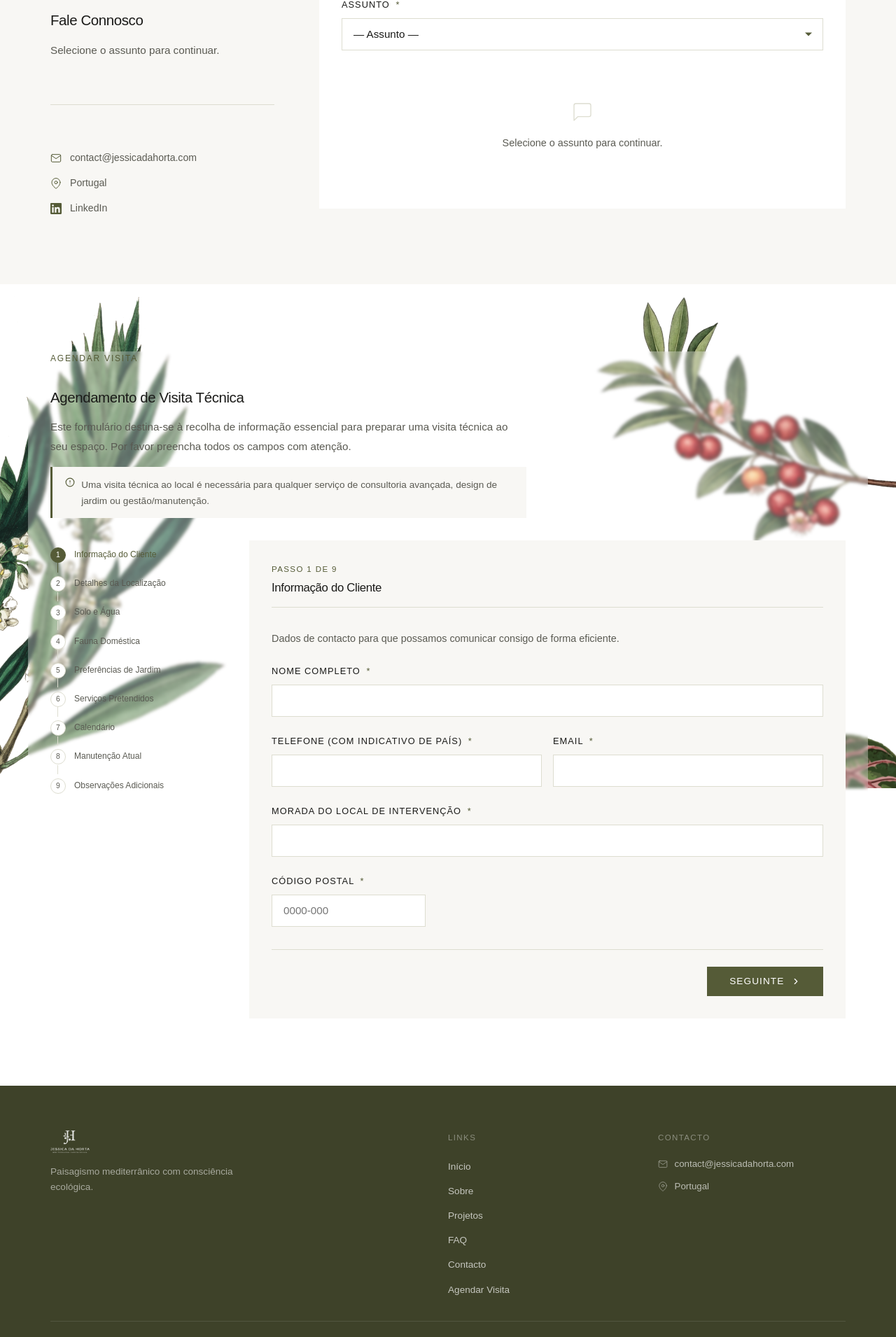
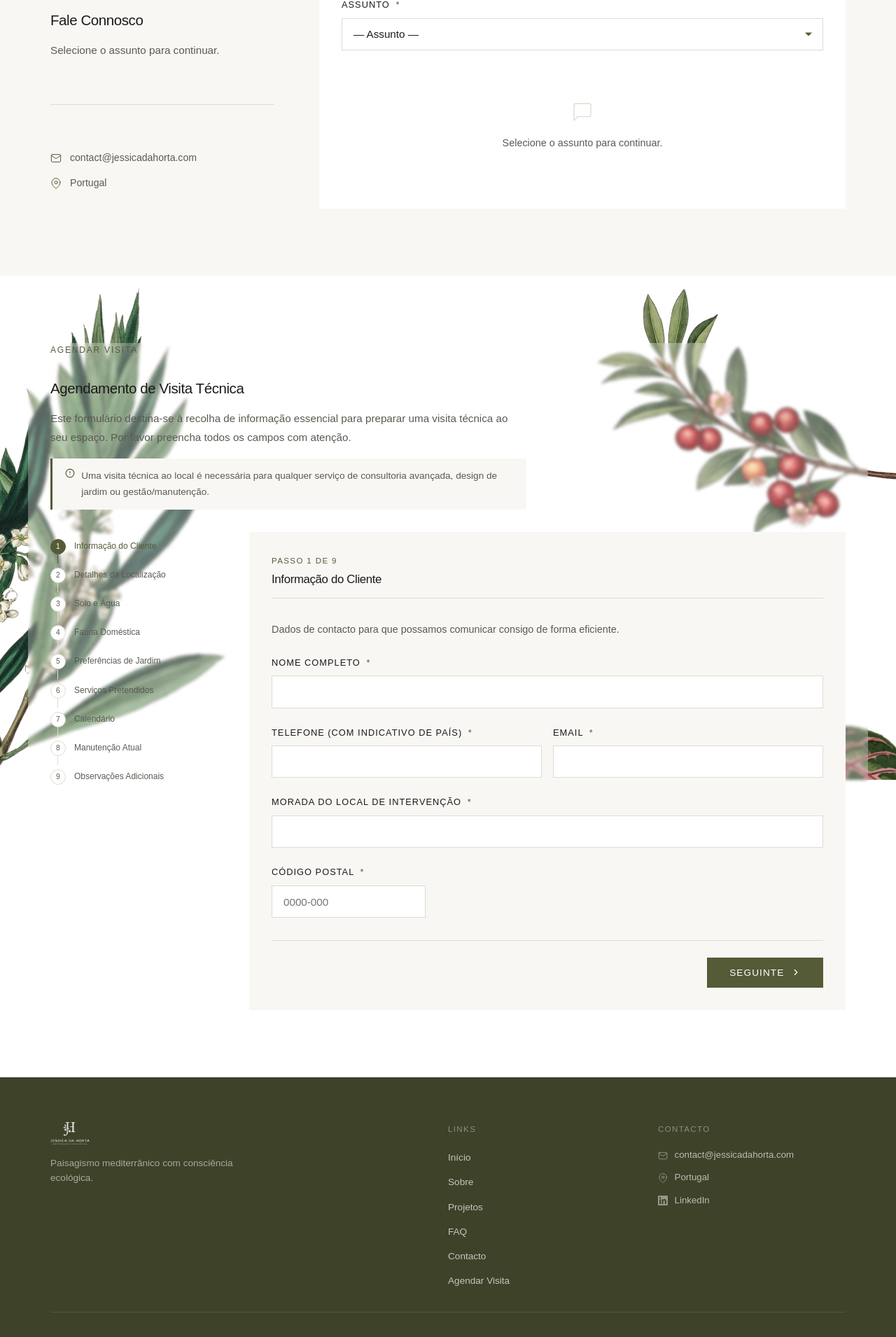
Before and after one commit to fredsmeds/jessica_da_horta_web, a React (Vite) app: page / in a window 1280 px wide. Shown: the part 4066-5976 px from the top of the page at 70% size. Built offline with nearby package versions, Linux system fonts and the light colour scheme; a web font is replaced by a local one.

Commit message:
Refactor Contact and Footer components: remove LinkedIn link from Contact and add it to Footer with updated styles

```diff
--- a/src/components/Contact.jsx
+++ b/src/components/Contact.jsx
@@ -287,17 +287,6 @@ export default function Contact({ onScheduleClick }) {
                 </svg>
                 <span>Portugal</span>
               </div>
-              <a
-                href="https://www.linkedin.com/in/jessicadhg/"
-                target="_blank"
-                rel="noopener noreferrer"
-                className="contact__info-item contact__linkedin"
-              >
-                <svg width="16" height="16" viewBox="0 0 24 24" fill="currentColor">
-                  <path d="M20.447 20.452h-3.554v-5.569c0-1.328-.027-3.037-1.852-3.037-1.853 0-2.136 1.445-2.136 2.939v5.667H9.351V9h3.414v1.561h.046c.477-.9 1.637-1.85 3.37-1.85 3.601 0 4.267 2.37 4.267 5.455v6.286zM5.337 7.433a2.062 2.062 0 0 1-2.063-2.065 2.064 2.064 0 1 1 2.063 2.065zm1.782 13.019H3.555V9h3.564v11.452zM22.225 0H1.771C.792 0 0 .774 0 1.729v20.542C0 23.227.792 24 1.771 24h20.451C23.2 24 24 23.227 24 22.271V1.729C24 .774 23.2 0 22.222 0h.003z"/>
-                </svg>
-                <span>LinkedIn</span>
-              </a>
             </div>
           </div>
 
@@ -364,22 +353,6 @@ export default function Contact({ onScheduleClick }) {
         .contact__info-item svg {
           flex-shrink: 0;
           color: var(--color-primary);
-        }
-        .contact__linkedin {
-          display: flex;
-          align-items: center;
-          gap: 0.75rem;
-          text-decoration: none;
-          font-size: 0.88rem;
-          color: var(--color-text-secondary);
-          transition: opacity var(--transition);
-        }
-        .contact__linkedin svg {
-          flex-shrink: 0;
-          color: var(--color-primary);
-        }
-        .contact__linkedin:hover {
-          opacity: 0.7;
         }
         .contact__form-col {
           background: var(--color-white);
--- a/src/components/Footer.jsx
+++ b/src/components/Footer.jsx
@@ -49,6 +49,17 @@ export default function Footer({ onNavClick, onPrivacyClick }) {
               </svg>
               <span>Portugal</span>
             </div>
+            <a
+              href="https://www.linkedin.com/in/jessicadhg/"
+              target="_blank"
+              rel="noopener noreferrer"
+              className="footer__contact-item footer__linkedin"
+            >
+              <svg width="14" height="14" viewBox="0 0 24 24" fill="currentColor">
+                <path d="M20.447 20.452h-3.554v-5.569c0-1.328-.027-3.037-1.852-3.037-1.853 0-2.136 1.445-2.136 2.939v5.667H9.351V9h3.414v1.561h.046c.477-.9 1.637-1.85 3.37-1.85 3.601 0 4.267 2.37 4.267 5.455v6.286zM5.337 7.433a2.062 2.062 0 0 1-2.063-2.065 2.064 2.064 0 1 1 2.063 2.065zm1.782 13.019H3.555V9h3.564v11.452zM22.225 0H1.771C.792 0 0 .774 0 1.729v20.542C0 23.227.792 24 1.771 24h20.451C23.2 24 24 23.227 24 22.271V1.729C24 .774 23.2 0 22.222 0h.003z"/>
+              </svg>
+              <span>LinkedIn</span>
+            </a>
           </div>
         </div>
 
@@ -129,6 +140,13 @@ export default function Footer({ onNavClick, onPrivacyClick }) {
           flex-shrink: 0;
           opacity: 0.7;
         }
+        .footer__linkedin {
+          text-decoration: none;
+          transition: opacity var(--transition);
+        }
+        .footer__linkedin:hover {
+          opacity: 0.9;
+        }
         .footer__bottom {
           display: flex;
           justify-content: space-between;
```
Also changed, not shown: .wrangler/tmp/pages-4LzfpG/_routes-0.16558014035779034.json (deleted), .wrangler/tmp/pages-4LzfpG/functions-filepath-routing-config-0.6535586890734795.json (deleted), .wrangler/tmp/pages-4LzfpG/functionsRoutes-0.22278496070932863.mjs (deleted), 1 other file (tests, documents, lock files or other folders).
